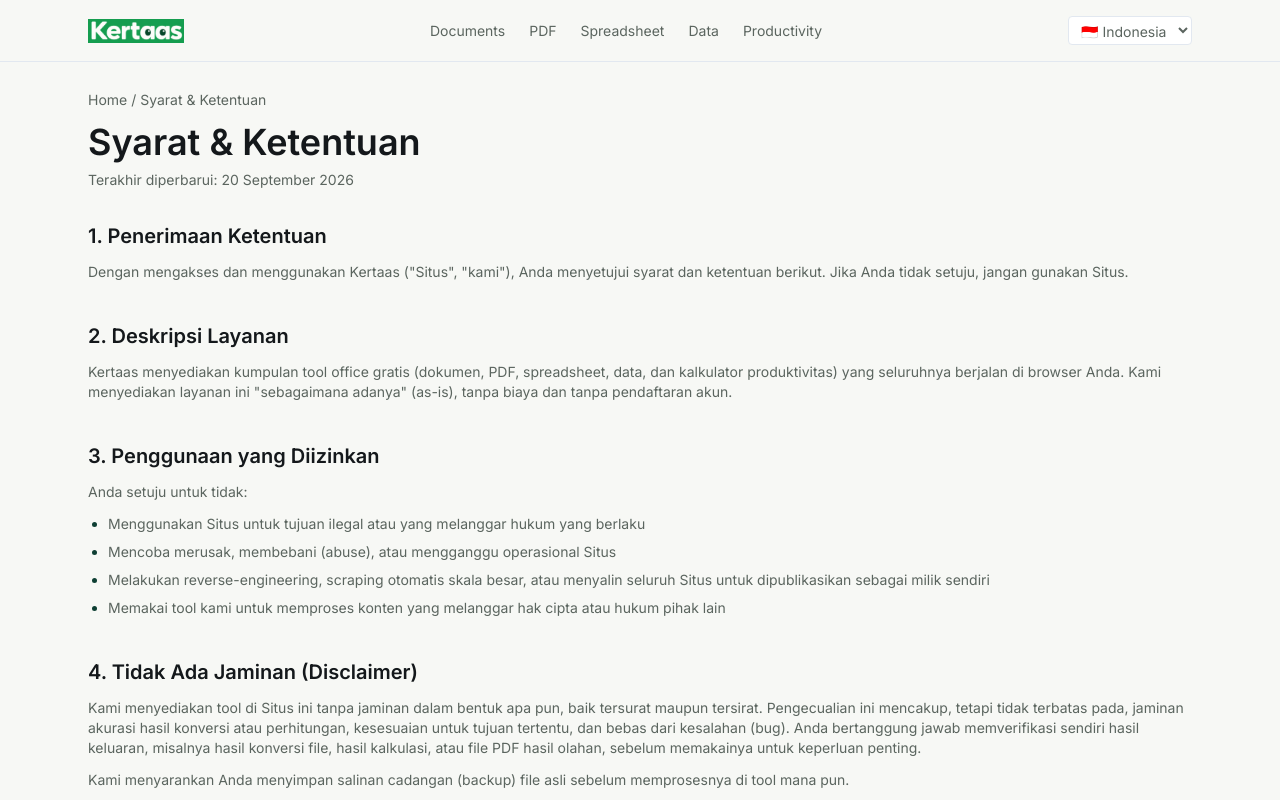
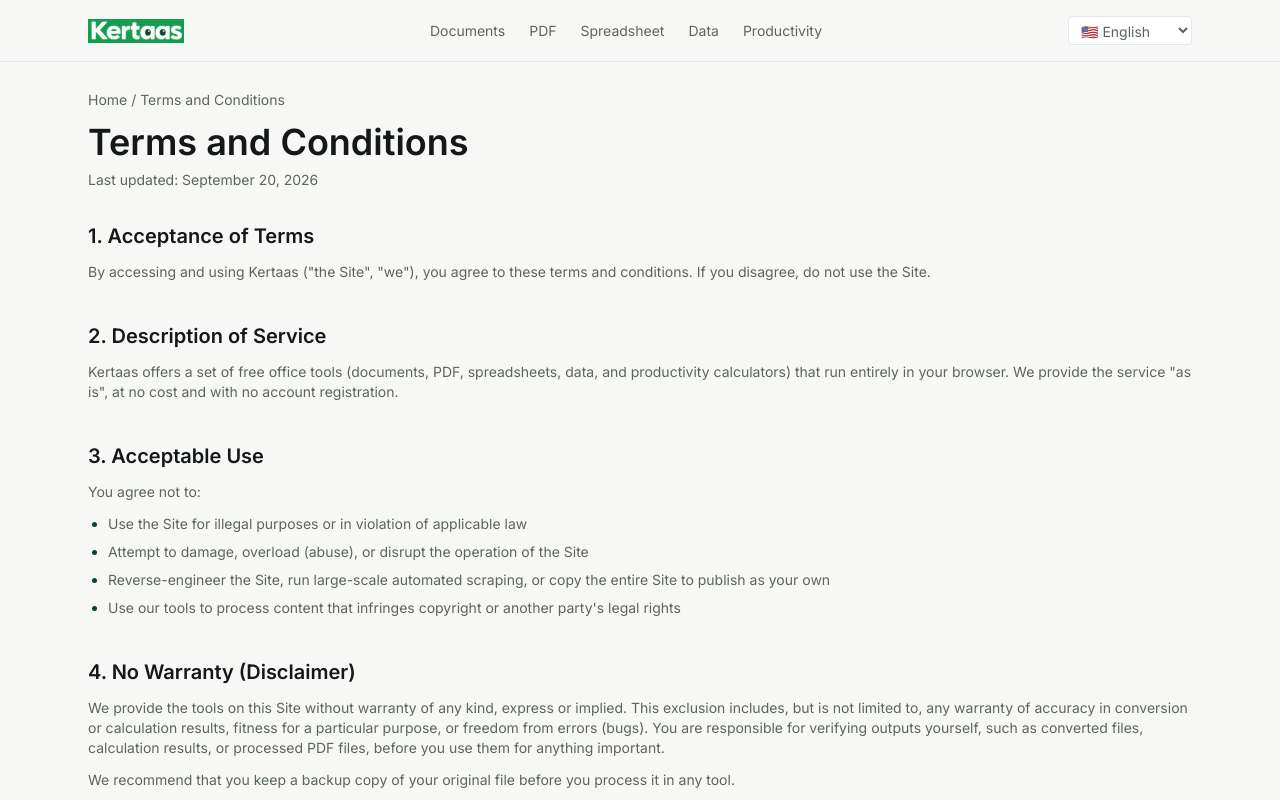
Before and after one commit to adiartawibawa/kertas, a Nuxt app: page /terms in a window 1280 px wide. Shown: the top 800 px of the page. Built offline with nearby package versions, Linux system fonts and the light colour scheme.

Commit message:
feat: update privacy policy and terms pages with dynamic site URLs and localization support feat: change default language to English in Nuxt configuration

```diff
--- a/app/pages/privacy-policy.vue
+++ b/app/pages/privacy-policy.vue
@@ -1,5 +1,7 @@
 <script setup lang="ts">
 const { t, tm, rt } = useI18n()
+const siteUrl = useSiteConfig().url
+const localePath = useLocalePath()
 
 const brand = computed(() => t('brand.name'))
 
@@ -18,8 +20,10 @@ useHead(() => ({
         '@context': 'https://schema.org',
         '@type': 'BreadcrumbList',
         itemListElement: [
-          { '@type': 'ListItem', position: 1, name: 'Home', item: '/' },
-          { '@type': 'ListItem', position: 2, name: t('privacyPolicy.title'), item: '/privacy-policy' },
+          { '@type': 'ListItem', position: 1, name: 'Home', item: siteUrl },
+          {
+            '@type': 'ListItem', position: 2, name: t('privacyPolicy.title'), item: `${siteUrl}${localePath('/privacy-policy')}`
+          },
         ],
       }),
     },
--- a/app/pages/terms.vue
+++ b/app/pages/terms.vue
@@ -1,5 +1,7 @@
 <script setup lang="ts">
 const { t, tm, rt } = useI18n()
+const siteUrl = useSiteConfig().url
+const localePath = useLocalePath()
 
 const brand = computed(() => t('brand.name'))
 
@@ -18,8 +20,8 @@ useHead(() => ({
         '@context': 'https://schema.org',
         '@type': 'BreadcrumbList',
         itemListElement: [
-          { '@type': 'ListItem', position: 1, name: 'Home', item: '/' },
-          { '@type': 'ListItem', position: 2, name: t('terms.title'), item: '/terms' },
+          { '@type': 'ListItem', position: 1, name: 'Home', item: siteUrl },
+          { '@type': 'ListItem', position: 2, name: t('terms.title'), item: `${siteUrl}${localePath('/terms')}` },
         ],
       }),
     },
--- a/nuxt.config.ts
+++ b/nuxt.config.ts
@@ -14,7 +14,7 @@ export default defineNuxtConfig({
 
   app: {
     head: {
-      htmlAttrs: { lang: "id" },
+      htmlAttrs: { lang: "en" },
       link: [
         { rel: "preconnect", href: "https://fonts.googleapis.com" },
         {
@@ -49,7 +49,7 @@ export default defineNuxtConfig({
       { code: "id", language: "id-ID", name: "Indonesia", file: "id.json" },
       { code: "en", language: "en-US", name: "English", file: "en.json" },
     ],
-    defaultLocale: "id",
+    defaultLocale: "en",
     strategy: "prefix_except_default", // "/" = ID, "/en/..." = EN
     // lazy: true,
     langDir: "locales/",
```
